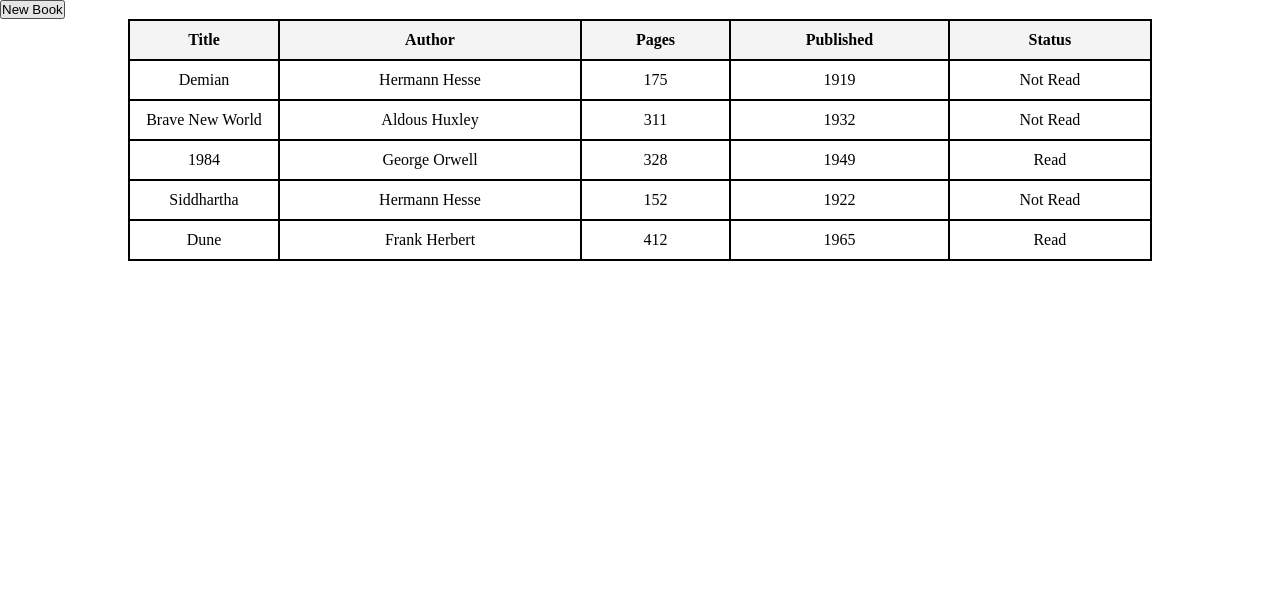
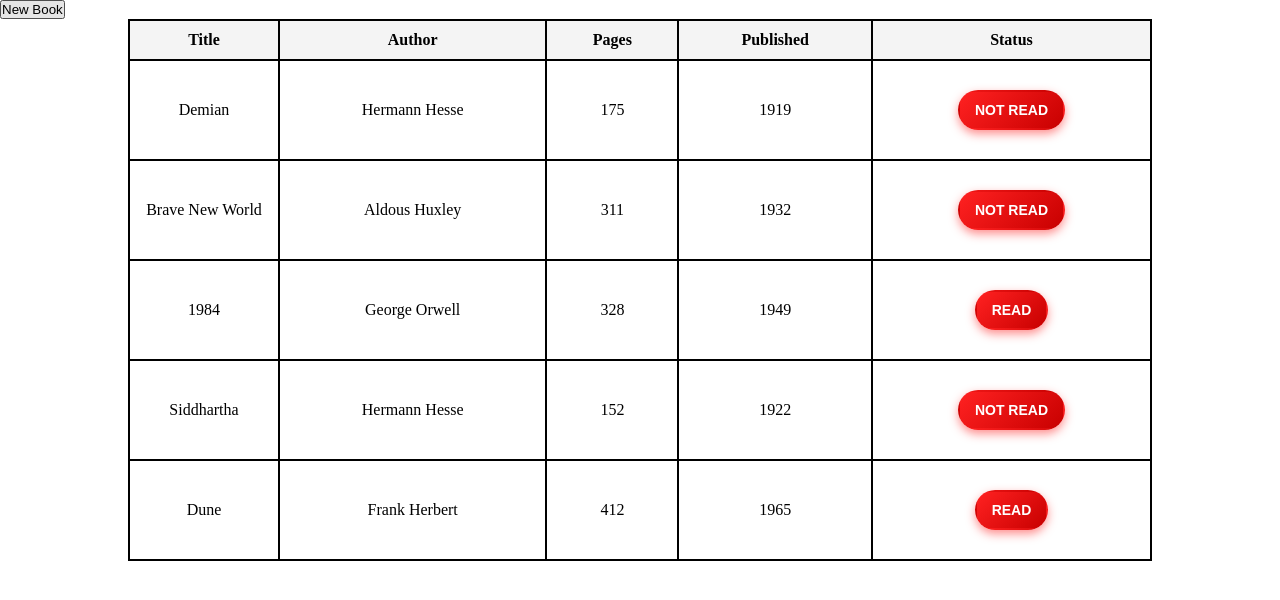
Before and after one commit to rustleium/library, a plain HTML site: page index.html in a window 1280 px wide. Drawn offline with Linux system fonts and the light colour scheme.

Commit message:
feat: add button to toggle read status

```diff
--- a/script.js
+++ b/script.js
@@ -62,7 +62,7 @@ function displayBooks() {
         <td>${book.author}</td>
         <td>${book.pages}</td>
         <td>${book.published}</td>
-        <td>${book.readStatus}</td>
+        <td><button class="read-status">${book.readStatus}</button></td>
       `
     tableBody.appendChild(bookRow);
 
--- a/style.css
+++ b/style.css
@@ -16,6 +16,10 @@ th, td {
   text-align: center;
 }
 
+tbody tr {
+  height: 100px;
+}
+
 th {
   background-color: #f4f4f4;
 }
@@ -29,6 +33,27 @@ th:first-child, td:first-child {
   border-radius: 5px;
   height: 200px;
   aspect-ratio: 3 / 2;
+}
+
+.read-status {
+  background: linear-gradient(135deg, rgb(255, 33, 33), rgb(200, 0, 0));
+  color: white;
+  padding: 10px 15px;
+  border: 2px solid transparent;
+  border-radius: 25px;
+  cursor: pointer;
+  font-weight: bold;
+  font-size: 14px;
+  text-transform: uppercase;
+  box-shadow: 0px 4px 10px rgba(255, 33, 33, 0.5);
+  transition: all 0.3s ease-in-out;
+}
+
+.read-status:hover {
+  background: linear-gradient(135deg, rgb(200, 0, 0), rgb(255, 33, 33));
+  box-shadow: 0px 6px 15px rgba(255, 33, 33, 0.7);
+  border: 2px solid yellowgreen;
+  color: rgb(0, 0, 0);
 }
 
 dialog {
```
